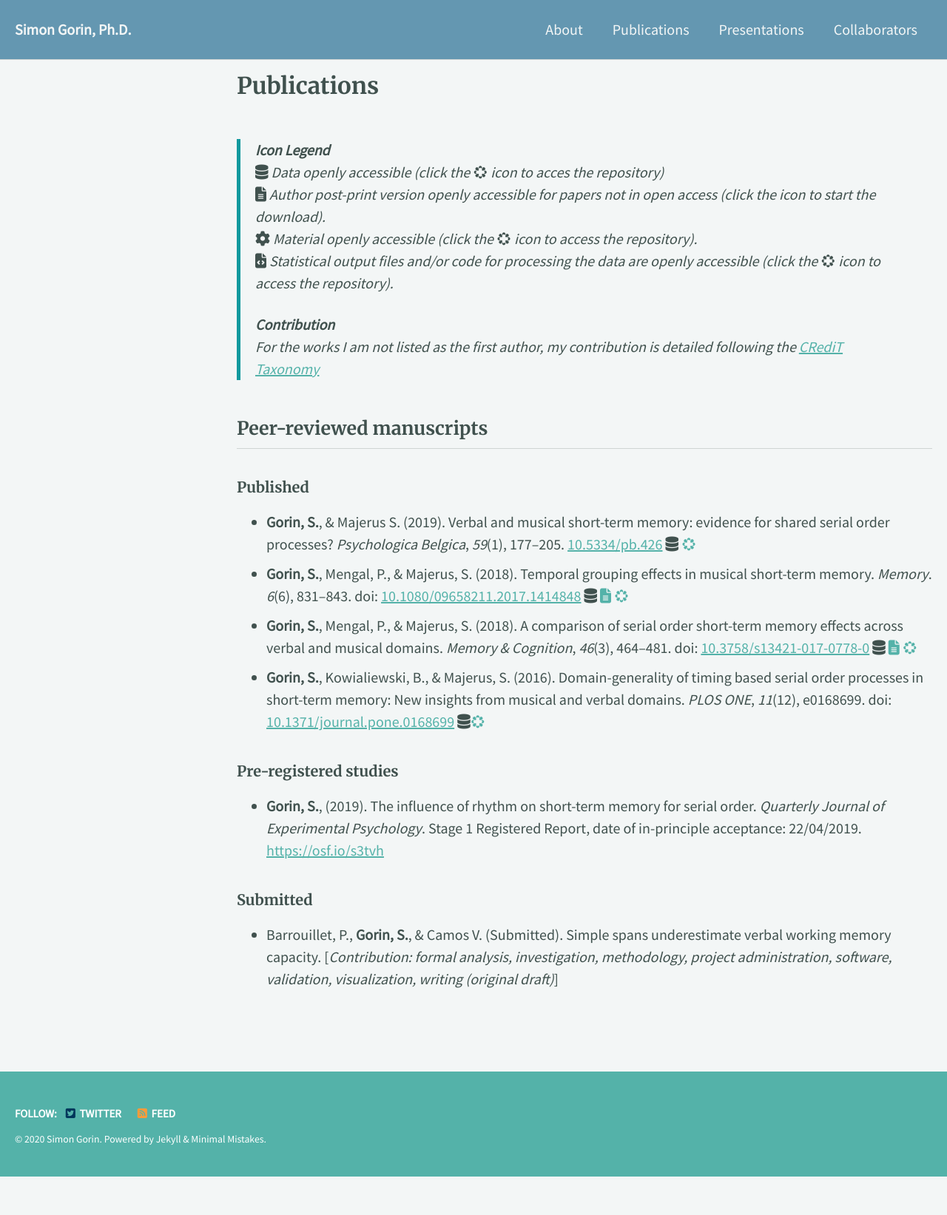
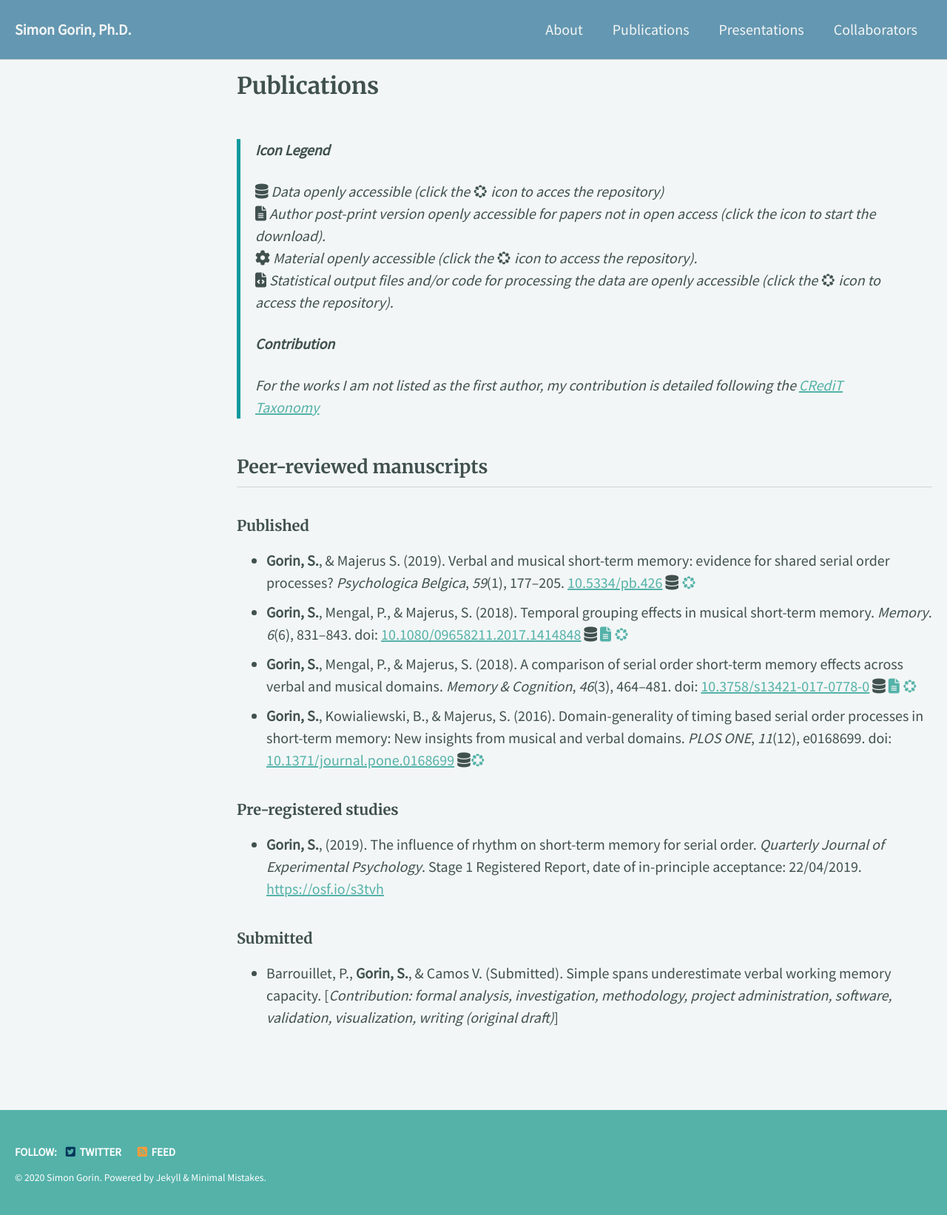
Before and after one commit to gorinsimon/gorinsimon.github.io, a Jekyll site: the page built from _pages/publications.md, in a window 1280 px wide. Shown: the whole page at 74% size. Built offline with Jekyll 4.4.1, drawn with Linux system fonts in a browser that asks for light colours; cached includes are drawn as plain includes; nearby versions of some CDN libraries; some web fonts are replaced; before the commit the page ends 1591 px from its top, so only the background shows below that.

Commit message:
Update publications.md

```diff
--- a/_pages/publications.md
+++ b/_pages/publications.md
@@ -4,13 +4,15 @@ title: Publications
 classes: wide
 ---
 
->**Icon Legend** <br/>
+>**Icon Legend**
+>
 > <i class="fas fa-database"></i> Data openly accessible (click the <i class="ai ai-osf"></i> icon to acces the repository) <br/>
 > <i class="fas fa-file-alt"></i> Author post-print version openly accessible for papers not in open access (click the icon to start the download). <br/>
 > <i class="fas fa-cog"></i> Material openly accessible (click the <i class="ai ai-osf"></i> icon to access the repository). <br/>
 > <i class="fas fa-file-code"></i> Statistical output files and/or code for processing the data are openly accessible (click the <i class="ai ai-osf"></i> icon to access the repository).
 >
-> **Contribution** <br/>
+> **Contribution**
+>
 > For the works I am not listed as the first author, my contribution is detailed following the [CRediT Taxonomy](https://casrai.org/credit/)
 
 ## Peer-reviewed manuscripts
```
